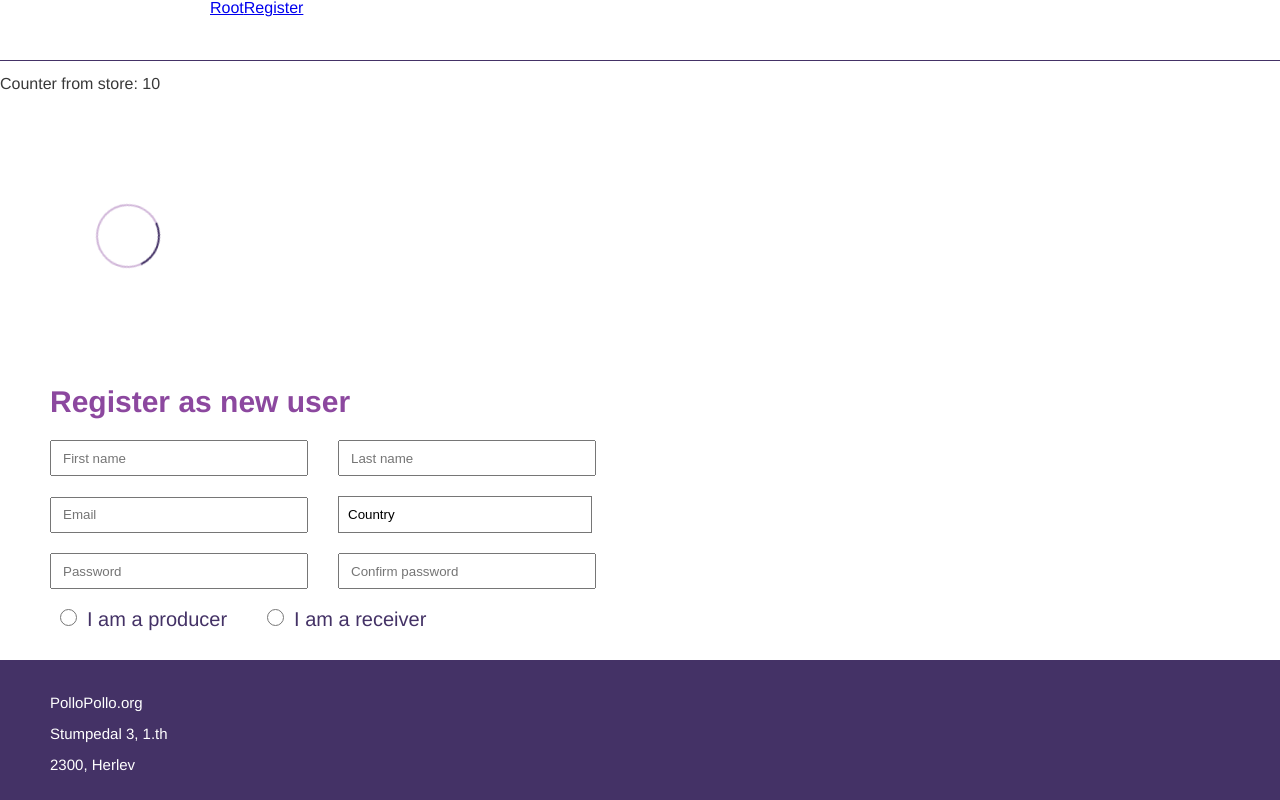
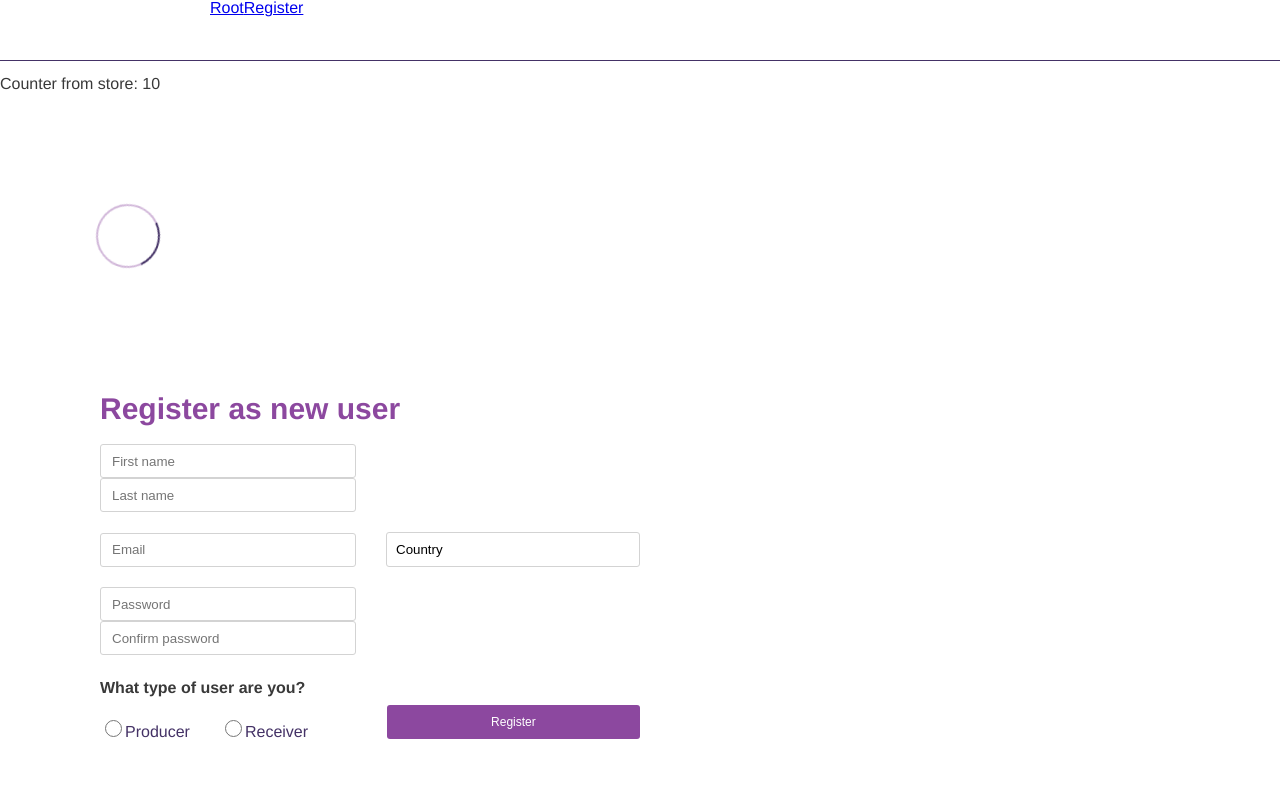
Before and after one commit to pollopollo-org/front-end, a React app: page /register.html in a window 1280 px wide. Shown: the top 800 px of the page. Built offline with nearby package versions, Linux system fonts and the light colour scheme.

Commit message:
redesigned and responsified register form

```diff
--- a/src/ts/components/layout/Footer/Footer.tsx
+++ b/src/ts/components/layout/Footer/Footer.tsx
@@ -14,7 +14,6 @@ export class Footer extends React.PureComponent {
 	public render(): JSX.Element {
 		return (
 			<div>
-				<div className="phantom-footer"></div>
 				<footer className="footer">
 					<div className="footerInfo">
 						<p>{footer.url}</p>
@@ -26,15 +25,10 @@ export class Footer extends React.PureComponent {
 
 				<style jsx>{`
 
-					.phantom-footer {
-						height: 100px;
-						width: 100%;
-					}
 
 					.footer {
 						background-color: ${ colors.primaryColor };
-						padding: 20px;
-						position: fixed;
+						padding: 20px 0;
 						left: 0;
 						bottom: 0;
 						height: 100px;
--- a/src/ts/components/pages/RegisterForm/RegisterForm.tsx
+++ b/src/ts/components/pages/RegisterForm/RegisterForm.tsx
@@ -25,29 +25,36 @@ export class RegisterForm extends React.PureComponent<{}, RegisterFormState>{
         return(
             <div className="allSection">
 
-                <h1 className="headerText">Register as new user</h1>
+                <h1>Register as new user</h1>
                 <div>
                     <div className="section">
-                        <input className="firstNameInput" placeholder="First name"/>
-                        <input className="lastNameInput" placeholder="Last name"/>
+                        <input className="leftInput" placeholder="First name"/>
+                        <input placeholder="Last name"/>
                     </div>
                     <div className="section">
-                        <input className="emailInput" placeholder="Email"/>
-                        <select className="countryInput">
+                        <input className="leftInput" placeholder="Email"/>
+                        <select>
                             <option value="Country">Country</option>
                         </select>
                     </div>
                     <div className="section">
-                        <input type="password" className="firstPasswordInput" placeholder="Password"/>
-                        <input type="password" className="secondPasswordInput" placeholder="Confirm password"/>
+                        <input type="password" className="leftInput" placeholder="Password"/>
+                        <input type="password" placeholder="Confirm password"/>
                     </div>
-                    <div>
-                        <div className="section">
-                            <input type="radio" className="userType" name="userType" value="producer" onChange={event => this.setState({userType: event.target.value,})}/><label>I am a producer</label>
-                            <input type="radio" className="userType" name="userType" value="receiver" onChange={event => this.setState({userType: event.target.value,})}/><label>I am a receiver</label>
+                    <div className="grid">
+                        <div>
+                            <h4>What type of user are you?</h4>
+                            <div className="radioSection">
+                                <div className="uType P"><input type="radio" className="userType" name="userType" value="producer" onChange={event => this.setState({userType: event.target.value,})}/><label>Producer</label></div>
+                                <div className="uType R"><input type="radio" className="userType" name="userType" value="receiver" onChange={event => this.setState({userType: event.target.value,})}/><label>Receiver</label></div>
+                            </div>
+                        </div>
+                        <div>
+                            <button>Register</button>
                         </div>
                     </div>
-                    <div className="conditionalSection">
+
+                    {/* <div className="conditionalSection">
                         {this.state.userType==="producer" && (
                             <input></input>
                         )}
@@ -55,37 +62,49 @@ export class RegisterForm extends React.PureComponent<{}, RegisterFormState>{
                             <button>Submit</button>
                         )
                         }
-                    </div>
-                    <div className="behindFooter"/>
+                    </div> */}
                 </div>
 
 
                 <style jsx>{`
-                    .headerText{
+                    h1 {
                         color: #8C489F;
                         margin: 30px auto;
+                        margin-bottom: 8px;
+                        line-height: 30px;
                     }
 
                     select{
                         -webkit-appearance: none;
                         background: transparent;
-                        height: 37px;
+                        height: 35px;
                         width: 254px;
-                        margin-right: 30px;
                         text-indent: 9px;
+                        border: 1px solid lightgray;
+                        border-radius: 3px;
+
                     }
 
                     input{
                         height: 30px;
                         width: 250px;
+                        text-indent: 9px;
+                        border: 1px solid lightgray;
+                        border-radius: 3px;
+                    }
+
+                    .leftInput {
                         margin-right: 30px;
-                        text-indent: 9px;
                     }
+
+                    /*input::placeholder {
+                        color: gray;
+                    }*/
 
                     input.userType{
                         height: 17px;
                         width: 17px;
-                        margin: 0px 10px;
+                        margin: 0px 10 0 0px;
                     }
                     .section{
                         margin: 20px auto;
@@ -96,18 +115,46 @@ export class RegisterForm extends React.PureComponent<{}, RegisterFormState>{
                         width: 100px;
                     }
 
+                    .uType {
+                        display: inline-block;
+                    }
+
                     label{
-                        font-size: 20px;
+                        font-size: 16px;
                         margin-right: 30px;
                         color: #443266;
                     }
 
-                    .allSection{
-                        margin-left: 50px;
+                    .allSection {
+                        margin-left: 100px;
+                        margin-bottom: 100px;
+                        width: 540px;
                     }
 
-                    .behindFooter{
-                        height: 100px;
+                    button {
+                        float: right;
+
+                        margin: 30px auto auto 49px;
+                        background-color: #8C489F;
+                        color: white;
+                        border: none;
+                        border-radius: 3px;
+                        padding: 10px 104px;
+                        transition: background-color 0.1s linear;
+                        font-size: 12px;
+                    }
+
+                    button:hover {
+                        background-color: #443266;
+                    }
+
+                    .grid {
+                        display: flex;
+                        width: 100%;
+                    }
+
+                    h4 {
+                        margin-top: 5px;
                     }
 
                     @media only screen and (max-width: 666px) {
@@ -115,12 +162,54 @@ export class RegisterForm extends React.PureComponent<{}, RegisterFormState>{
                             margin: 0;
                         }
 
-                        input {
-                            margin: 10px 0;
+                        input, select {
+                            margin: 15px 0;
                         }
 
                         input.userType {
                             margin: 10px 0;
+                        }
+
+
+                        .allSection {
+                            margin: auto;
+                            text-align: center;
+                            width: 254px;
+                        }
+
+                        .leftInput {
+                            margin: 0;
+                        }
+
+                        h1 {
+                            margin-bottom: 20px;
+                        }
+
+                        h4 {
+                            margin: 10px 0;
+                        }
+
+                        label {
+                            margin-left: 7px;
+                            margin-right: 0;
+                        }
+
+                        .uType.P {
+                            margin-right: 15px;
+                        }
+
+                        .radioSection {
+                            text-align: center;
+                        }
+
+                        button {
+                            margin: 15px;
+                            padding: 12px 15px;
+                            float: none;
+                        }
+
+                        .grid {
+                            display: block;
                         }
                     }
                 `}</style>
```
